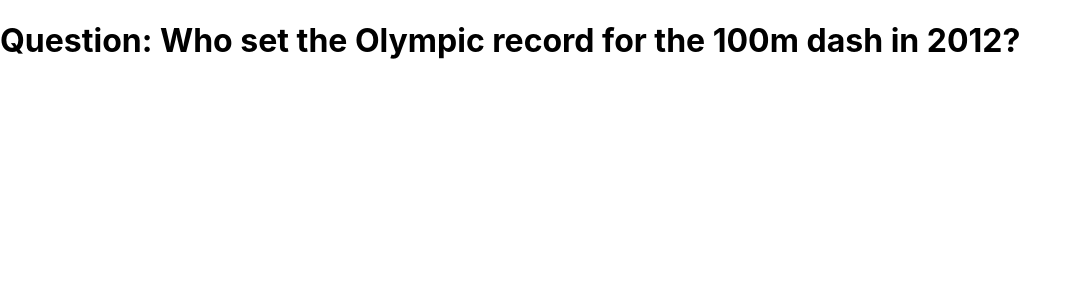
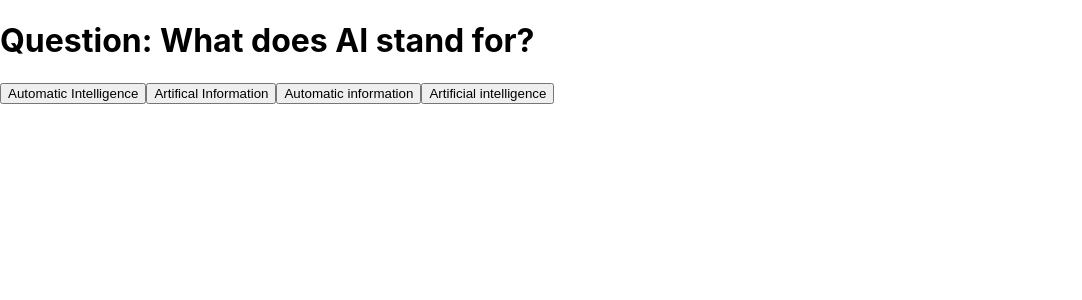
Before and after one commit to Technigo/project-redux-quiz-old, a React (Create React App) app: page / in a window 1280 px wide. Shown: the top 300 px of the page, without its empty margins (0-1082 px from the left). Built offline with nearby package versions, Linux system fonts and the light colour scheme.

Commit message:
Optionbuttons, questions and progression

```diff
--- a/src/components/CurrentQuestion.js
+++ b/src/components/CurrentQuestion.js
@@ -1,16 +1,34 @@
-import React from 'react'
-import { useSelector } from 'react-redux'
+/* eslint-disable no-undef */
+import React from 'react';
+import { useSelector, useDispatch } from 'react-redux';
+import { quiz } from 'reducers/quiz';
 
 export const CurrentQuestion = () => {
-  const question = useSelector((state) => state.quiz.questions[state.quiz.currentQuestionIndex])
+  const question = useSelector((state) => state.quiz.questions[state.quiz.currentQuestionIndex]);
+  const dispatch = useDispatch();
+
+  const handleAnswerClick = (answerIndex) => {
+    dispatch(quiz.actions.submitAnswer({ questionId: question.id, answerIndex }));
+
+    setTimeout(() => {
+      dispatch(quiz.actions.goToNextQuestion());
+    }, 1500); // Delays the rendering of the next question after a button has been clicked
+  };
 
   if (!question) {
-    return <h1>Oh no! I could not find the current question!</h1>
+    return <h1>Oh no! I could not find the current question!</h1>;
   }
 
   return (
     <div>
       <h1>Question: {question.questionText}</h1>
+      <div>
+        {question.options.map((optionText, optionIndex) => (
+          <button type="button" key={optionText} onClick={() => handleAnswerClick(optionIndex)}>
+            {optionText}
+          </button>
+        ))}
+      </div>
     </div>
-  )
-}
+  );
+};
--- a/src/reducers/quiz.js
+++ b/src/reducers/quiz.js
@@ -1,9 +1,11 @@
 import { createSlice } from '@reduxjs/toolkit'
 
-// Change these to your own questions!
 const questions = [
-  { id: 1, questionText: 'Who set the Olympic record for the 100m dash in 2012?', options: ['Usain Bolt', 'Justin Gatlin', 'Tyson Gay', 'Asafa Powell'], correctAnswerIndex: 0 },
-  { id: 2, questionText: 'When was Michael Phelps last named male World Swimmer of the Year?', options: ['2012', '2014', '2016', '2018'], correctAnswerIndex: 2 }
+  { id: 1, questionText: 'What does AI stand for?', options: ['Automatic Intelligence', 'Artifical Information', 'Automatic information', 'Artificial intelligence'], correctAnswerIndex: 3 },
+  { id: 2, questionText: 'When was the term AI first used?', options: ['1956', '1943', '2022', '1997'], correctAnswerIndex: 0 },
+  { id: 3, questionText: 'What is the name of Google´s AI Chatbot?', options: ['Barry', 'Bard', 'Bert', 'Burt'], correctAnswerIndex: 1 },
+  { id: 4, questionText: 'Which of the following is an example of AI-technology?', options: ['Deep learning', 'Quick learning', 'Shallow learning', 'Heavy learning'], correctAnswerIndex: 0 },
+  { id: 5, questionText: 'The term "Friendly AI" was introduced by...?', options: ['Steve Jobs', 'Alan Turing', 'Marvin Minsky', 'Eliezer Yudkowsky'], correctAnswerIndex: 3 }
 ]
 
 const initialState = {
@@ -63,10 +65,10 @@ export const quiz = createSlice({
      */
     goToNextQuestion: (state) => {
       if (state.currentQuestionIndex + 1 === state.questions.length) {
-        state.quizOver = true
+        state.quizOver = true;
       } else {
-        state.currentQuestionIndex += 1
-      }
+        state.currentQuestionIndex += 1;
+      } // Delay transition to next question by 1 second
     },
 
     /**
```
